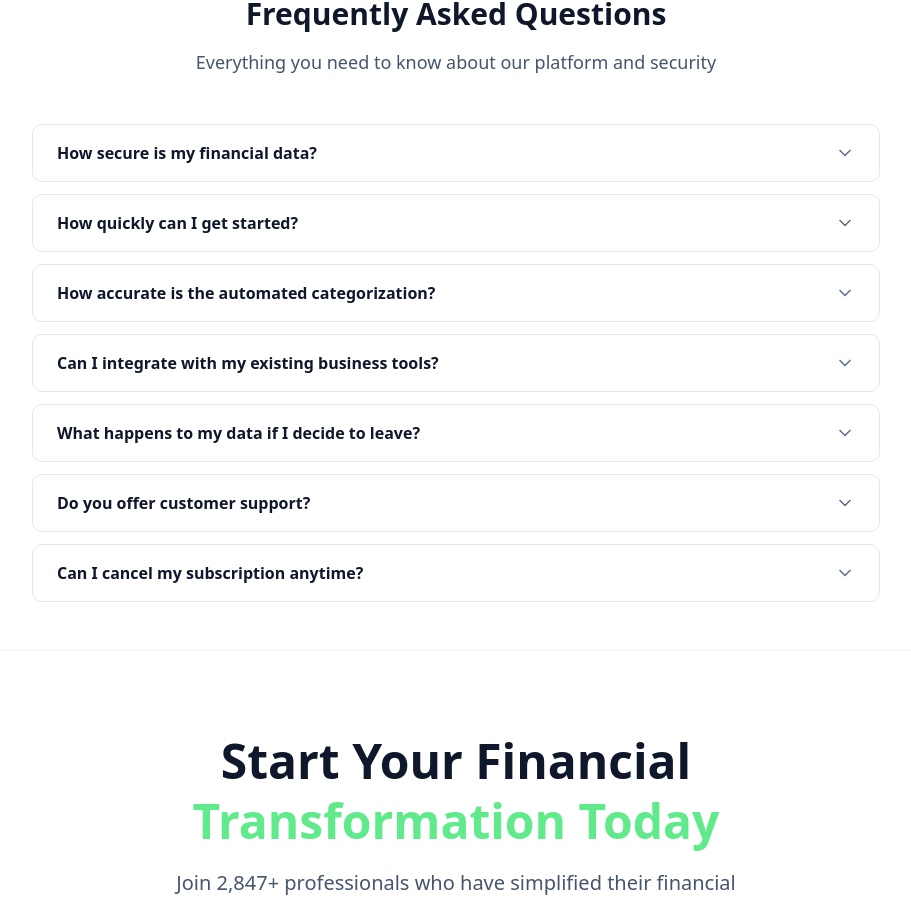
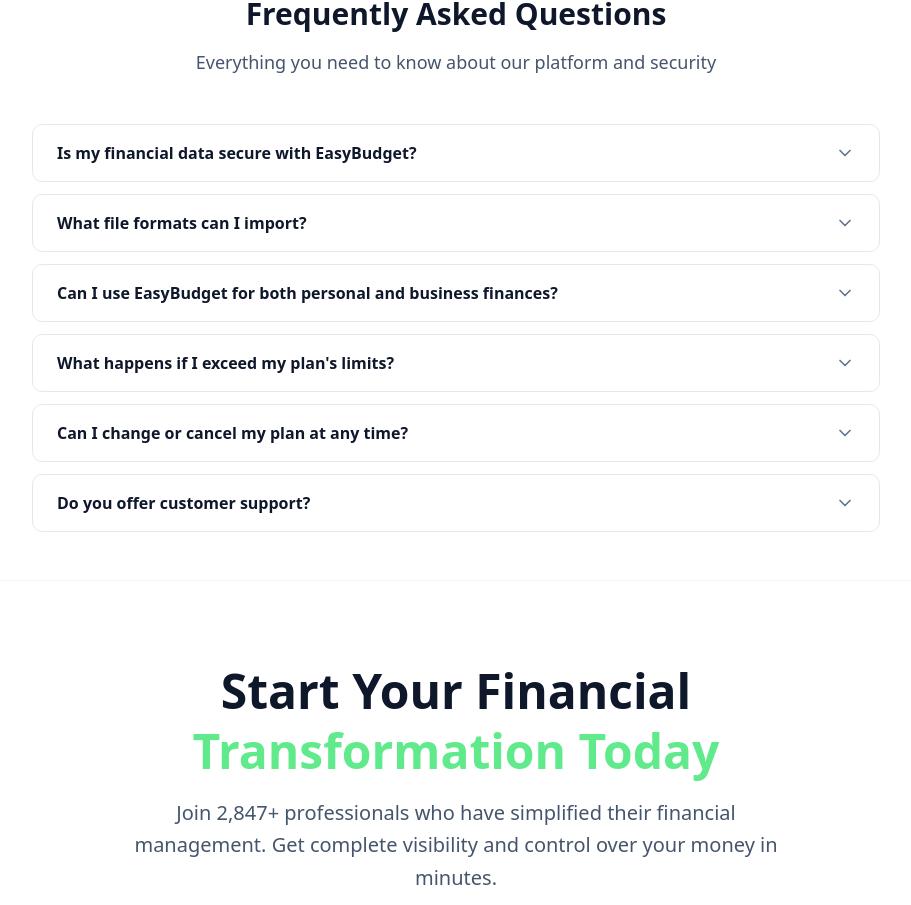
Before and after one commit to mttspss/easybudget, a Next.js app: page / in a window 1280 px wide. Shown: the part 5945-6850 px from the top of the page, without its empty margins (184-1095 px from the left). Built offline with nearby package versions, Linux system fonts and the light colour scheme; no server answers.

Commit message:
docs(faq): update faq section with relevant content

```diff
--- a/src/app/page.tsx
+++ b/src/app/page.tsx
@@ -173,32 +173,28 @@ export default function LandingPage() {
 
   const faqs = [
     {
-      q: "How secure is my financial data?",
-      a: "We use bank-level security with 256-bit SSL encryption and SOC 2 Type II compliance. Your banking credentials are never stored on our servers, and all data is encrypted both in transit and at rest."
+      q: "Is my financial data secure with EasyBudget?",
+      a: "Yes. Security is our top priority. We use Supabase for our backend, which provides robust, enterprise-grade security. Your data is encrypted both in transit and at rest. We never store sensitive credentials and rely on secure authentication methods."
     },
     {
-      q: "How quickly can I get started?",
-      a: "You can be up and running in under 5 minutes. Simply create an account, connect your bank accounts or upload a CSV file, and start tracking your finances immediately."
+      q: "What file formats can I import?",
+      a: "Currently, we support importing transaction data from any CSV file. Our smart import system is designed to automatically detect the correct columns for date, description, and amount, regardless of your bank's format."
     },
     {
-      q: "How accurate is the automated categorization?",
-      a: "Our machine learning algorithms achieve 99.2% accuracy in transaction categorization. The system continuously improves as it learns from your specific spending patterns."
+      q: "Can I use EasyBudget for both personal and business finances?",
+      a: "Absolutely. Our Pro and Growth plans allow you to create multiple dashboards, so you can keep your personal finances completely separate from your business accounts, all while managing them from a single login."
     },
     {
-      q: "Can I integrate with my existing business tools?",
-      a: "Yes, we offer RESTful APIs for seamless integration with accounting software, CRM systems, and business intelligence tools. Enterprise plans include custom integration support."
+      q: "What happens if I exceed my plan's limits?",
+      a: "The application will prevent you from performing actions that exceed your plan's limits. For example, if you reach your monthly transaction limit on the Starter plan, you won't be able to add new transactions until the next month or until you upgrade your plan. You will see clear messages in the app indicating your current usage."
     },
     {
-      q: "What happens to my data if I decide to leave?",
-      a: "You can export all your data in standard formats (CSV, Excel, PDF) at any time. We provide a 30-day grace period for data retrieval after cancellation, and your data is permanently deleted thereafter."
+      q: "Can I change or cancel my plan at any time?",
+      a: "Yes. You can manage your subscription, upgrade, downgrade, or cancel at any time through your billing page. Changes will take effect from the next billing cycle."
     },
     {
       q: "Do you offer customer support?",
-      a: "Yes! Professional plans include email support with 24-hour response time. Business plans get priority support, and Enterprise customers have access to a dedicated account manager."
-    },
-    {
-      q: "Can I cancel my subscription anytime?",
-      a: "Absolutely. You can cancel your subscription at any time with no cancellation fees. Your service continues until the end of your current billing period."
+      a: "Yes! All users can access support via our community channels. Users on our paid plans (Pro and Growth) get access to priority email support for faster response times."
     }
   ]
 
```
Also changed, not shown: src/app/dashboard/page.tsx (indentation only).
